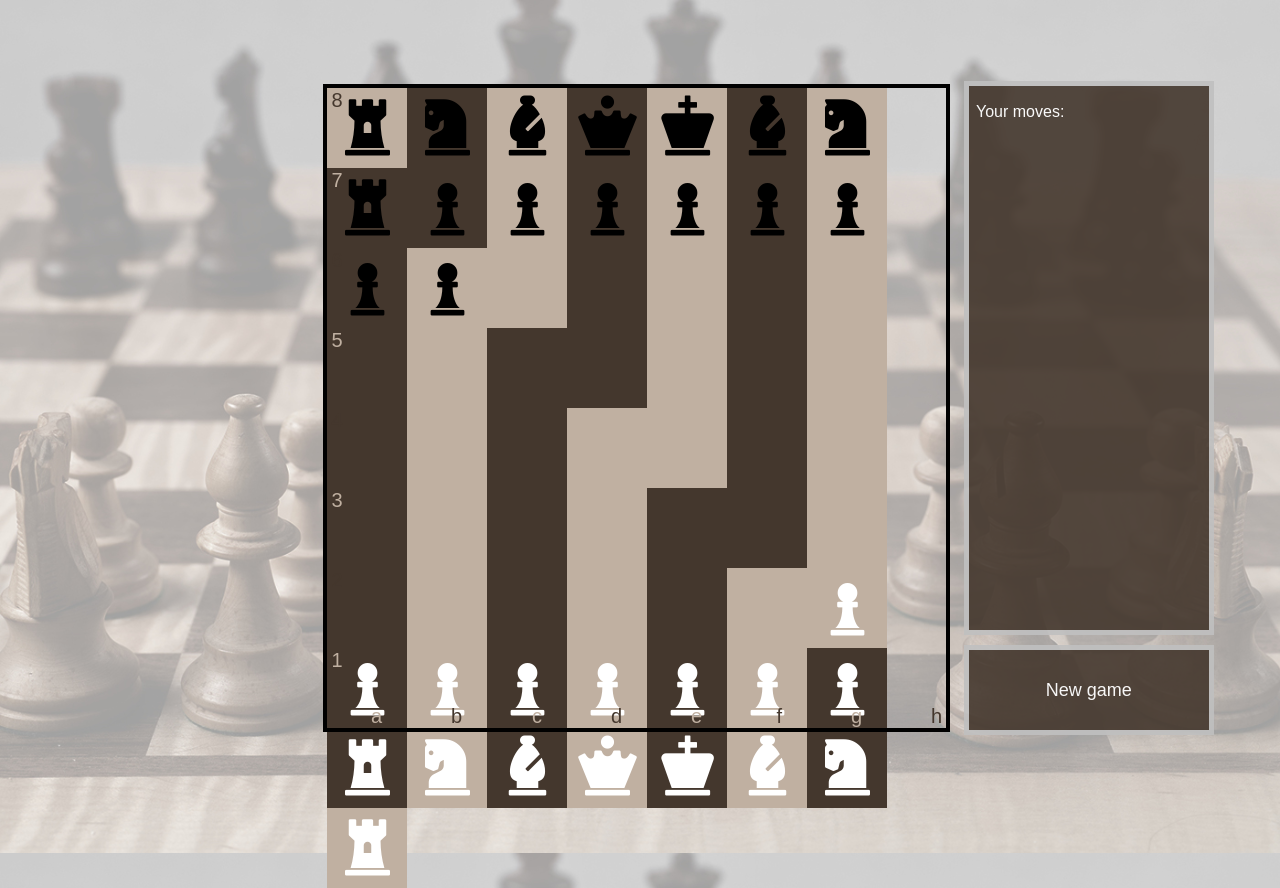
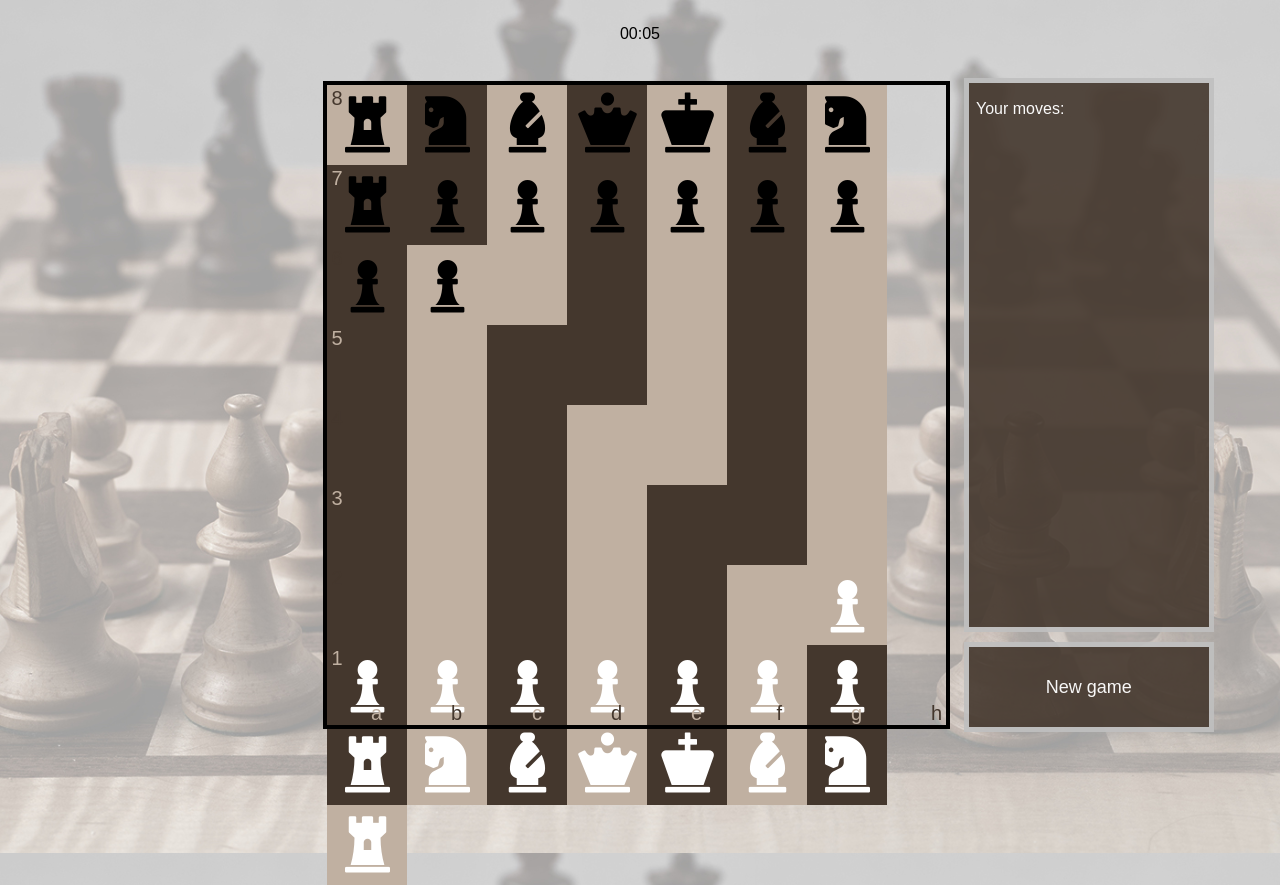
Before and after one commit to MarKus-Mentor/CCed5.Chess, a website built with webpack: page index.html in a window 1280 px wide. Built offline with nearby package versions, Linux system fonts and the light colour scheme.

Commit message:
Add timer

```diff
--- a/index.html
+++ b/index.html
@@ -21,7 +21,11 @@
 </head>
 
 <body>
+<div id="time">
+  <label id="minutes">00</label>:<label id="seconds">00</label>
+</div>
 <div id="wrapper">
+
   <div id="promotionDiv" class="hidden">
 
   </div>
--- a/src/main.js
+++ b/src/main.js
@@ -1,4 +1,25 @@
 import setup from './setup';
+
+let totalSeconds = localStorage.getItem('timer') || 0;
+let minutesLabel = document.getElementById("minutes");
+let secondsLabel = document.getElementById("seconds");
+setInterval(setTime, 1000);
+
+function pad(val) {
+  let valString = val + "";
+  if (valString.length < 2) {
+    return "0" + valString;
+  } else {
+    return valString;
+  }
+}
+
+function setTime() {
+  ++totalSeconds;
+  secondsLabel.innerHTML = pad(totalSeconds % 60);
+  minutesLabel.innerHTML = pad(parseInt(totalSeconds / 60));
+  localStorage.setItem('timer', JSON.stringify(totalSeconds));
+}
 
 //checkWinner();
 
--- a/style.css
+++ b/style.css
@@ -16,6 +16,13 @@ body {
   height: 100vh;
   margin-left: 5%;
   margin-right: 5%;
+  margin-top: -3%;
+}
+#time{
+  display: flex;
+  align-self: flex-start;
+  justify-content: center;
+  margin-top: 2%;
 }
 #board {
   display: flex;
```
